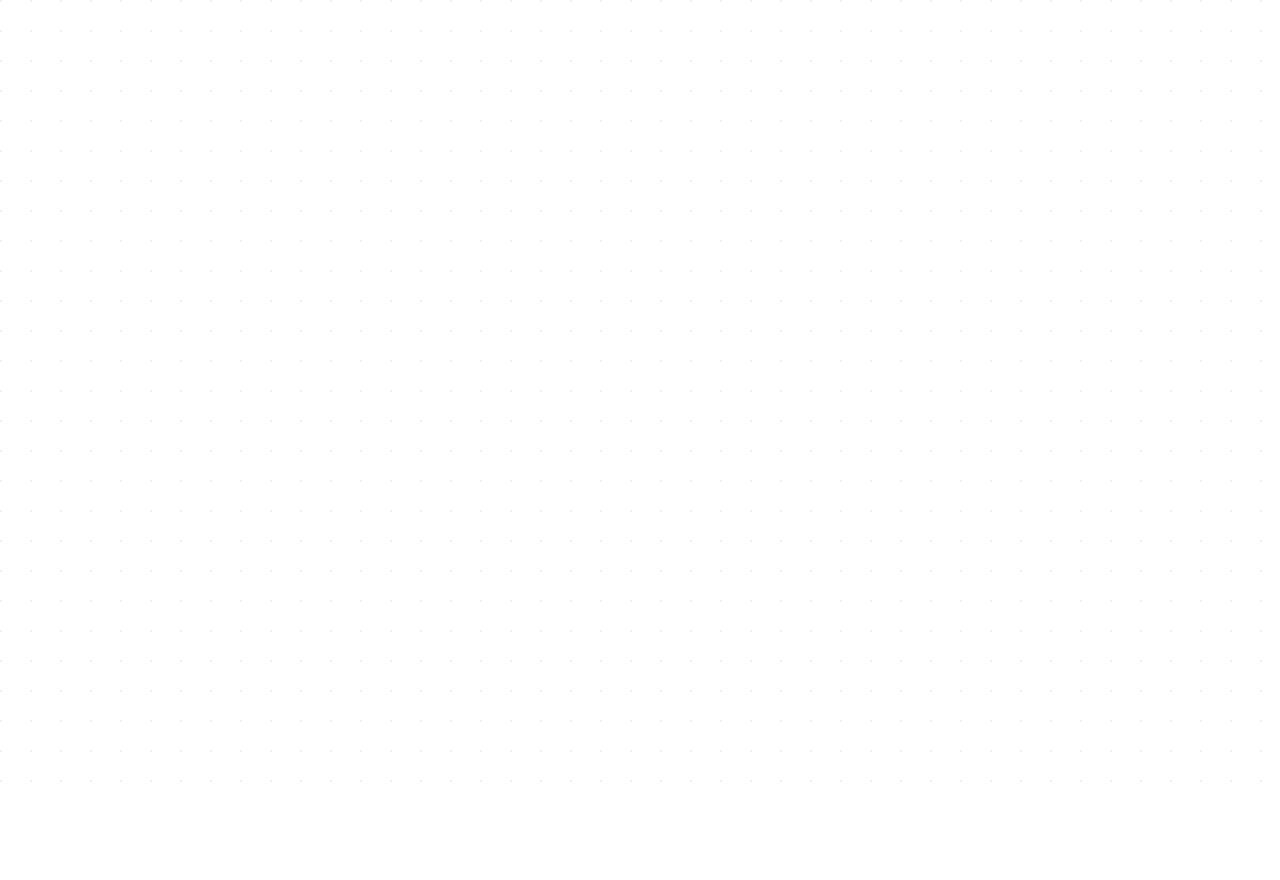
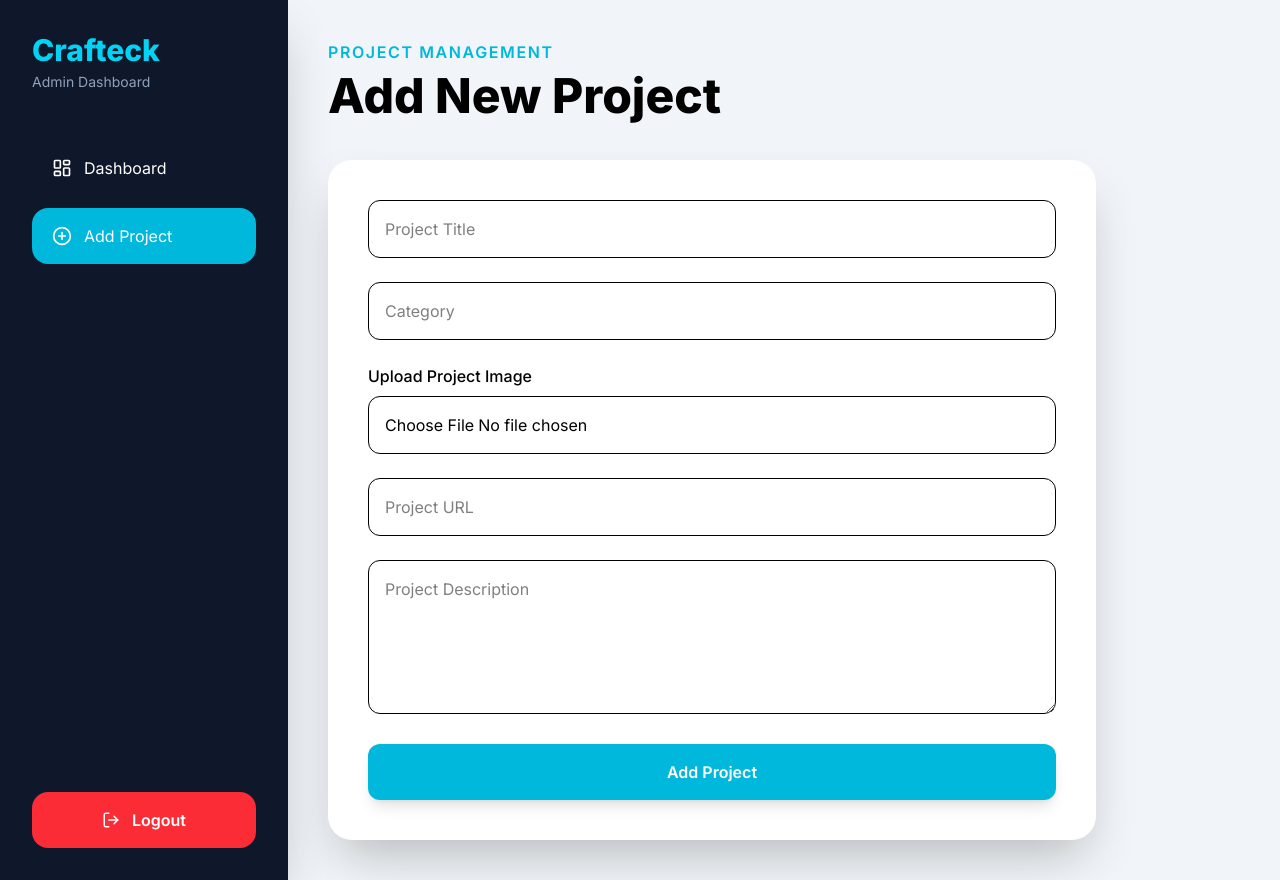
Before and after one commit to abhilashmarathe/crafteck, a React (Vite) app: page /admin/add-project in a window 1280 px wide. Before the commit this address had no page. Before the commit the page ends 800 px from the top, so only its background shows below. Built offline with nearby package versions, Linux system fonts and the light colour scheme.

Commit message:
Premium admin Dashboardupdate

```diff
--- a/src/App.jsx
+++ b/src/App.jsx
@@ -47,7 +47,7 @@ function App() {
         <Route path="/login" element={<Login />} />
         <Route path="/admin" element={<Admin />} />
         <Route path="/quote" element={<Quote />} />
-        <Route path="/add-project" element={<AddProject />} />
+        <Route path="/admin/add-project" element={<AddProject />} />
       </Routes>
     </BrowserRouter>
   );
--- a/src/components/AdminSidebar.jsx
+++ b/src/components/AdminSidebar.jsx
@@ -1,17 +1,69 @@
-import { Link } from "react-router-dom";
+import { Link, useLocation, useNavigate } from "react-router-dom";
+import supabase from "../lib/supabase";
+import { LayoutDashboard, PlusCircle, LogOut } from "lucide-react";
 
 function AdminSidebar() {
+  const location = useLocation();
+  const navigate = useNavigate();
+
+  async function handleLogout() {
+    await supabase.auth.signOut();
+    navigate("/login");
+  }
+
+  const menu = [
+    {
+      name: "Dashboard",
+      path: "/admin",
+      icon: LayoutDashboard,
+    },
+    {
+      name: "Add Project",
+      path: "/admin/add-project",
+      icon: PlusCircle,
+    },
+  ];
+
   return (
-    <aside className="w-72 bg-slate-900 text-white min-h-screen p-6">
-      <h2 className="text-2xl font-bold mb-10">
-        Crafteck Admin
-      </h2>
+    <aside className="w-72 min-h-screen bg-slate-900 text-white p-8 flex flex-col shadow-2xl">
 
-      <nav className="space-y-4">
-        <Link to="/admin">Dashboard</Link>
-        <Link to="/admin/projects">Projects</Link>
-        <Link to="/admin/add-project">Add Project</Link>
+      <div>
+        <h1 className="text-3xl font-black text-cyan-400">
+          Crafteck
+        </h1>
+        <p className="text-slate-400 mt-1 text-sm">
+          Admin Dashboard
+        </p>
+      </div>
+
+      <nav className="mt-12 space-y-3 flex-1">
+        {menu.map((item) => {
+          const Icon = item.icon;
+
+          return (
+            <Link
+              key={item.path}
+              to={item.path}
+              className={`flex items-center gap-3 px-5 py-4 rounded-2xl transition ${
+                location.pathname === item.path
+                  ? "bg-cyan-500 text-white"
+                  : "hover:bg-slate-800"
+              }`}
+            >
+              <Icon size={20} />
+              {item.name}
+            </Link>
+          );
+        })}
       </nav>
+
+      <button
+        onClick={handleLogout}
+        className="mt-auto flex items-center justify-center gap-3 bg-red-500 hover:bg-red-600 py-4 rounded-2xl font-semibold transition"
+      >
+        <LogOut size={18} />
+        Logout
+      </button>
     </aside>
   );
 }
--- a/src/pages/AddProject.jsx
+++ b/src/pages/AddProject.jsx
@@ -1,34 +1,176 @@
 import { useState } from "react";
 import supabase from "../lib/supabase";
+import AdminSidebar from "../components/AdminSidebar";
 
 function AddProject() {
   const [form, setForm] = useState({
-    title:"",
-    category:"",
-    description:"",
-    image:"",
-    project_url:""
+    title: "",
+    category: "",
+    description: "",
+    image: "",
+    project_url: "",
   });
 
-  async function submit(e){
+  const [loading, setLoading] = useState(false);
+
+  async function uploadImage(file) {
+    const fileName = `${Date.now()}-${file.name}`;
+
+    const { error } = await supabase.storage
+      .from("projects")
+      .upload(fileName, file);
+
+    if (error) {
+      alert(error.message);
+      return null;
+    }
+
+    const { data } = supabase.storage
+      .from("projects")
+      .getPublicUrl(fileName);
+
+    return data.publicUrl;
+  }
+
+  async function handleImage(e) {
+    const file = e.target.files[0];
+    if (!file) return;
+
+    setLoading(true);
+
+    const url = await uploadImage(file);
+
+    if (url) {
+      setForm({
+        ...form,
+        image: url,
+      });
+    }
+
+    setLoading(false);
+  }
+
+  async function submit(e) {
     e.preventDefault();
 
-    const { error } =
-      await supabase.from("projects").insert([form]);
+    setLoading(true);
 
-    if(error) alert(error.message);
-    else alert("Project added");
+    const { error } = await supabase
+      .from("projects")
+      .insert([form]);
+
+    setLoading(false);
+
+    if (error) {
+      alert(error.message);
+    } else {
+      alert("Project added successfully");
+
+      setForm({
+        title: "",
+        category: "",
+        description: "",
+        image: "",
+        project_url: "",
+      });
+    }
   }
 
   return (
-    <form onSubmit={submit} className="space-y-4">
-      <input placeholder="Title" />
-      <input placeholder="Category" />
-      <input placeholder="Image URL" />
-      <input placeholder="Project URL" />
-      <textarea placeholder="Description" />
-      <button>Add Project</button>
-    </form>
+    <div className="flex min-h-screen bg-slate-100 dark:bg-slate-950">
+
+      <AdminSidebar />
+
+      <main className="flex-1 p-10">
+
+        <div className="mb-10">
+          <p className="text-cyan-500 font-semibold uppercase tracking-widest">
+            Project Management
+          </p>
+
+          <h1 className="text-5xl font-black mt-2 dark:text-white">
+            Add New Project
+          </h1>
+        </div>
+
+        <div className="max-w-3xl bg-white dark:bg-slate-800 p-10 rounded-3xl shadow-2xl">
+
+          <form onSubmit={submit} className="space-y-6">
+
+            <input
+              placeholder="Project Title"
+              value={form.title}
+              onChange={(e)=>
+                setForm({...form,title:e.target.value})
+              }
+              className="w-full p-4 rounded-xl border dark:bg-slate-900 dark:text-white dark:border-slate-700"
+              required
+            />
+
+            <input
+              placeholder="Category"
+              value={form.category}
+              onChange={(e)=>
+                setForm({...form,category:e.target.value})
+              }
+              className="w-full p-4 rounded-xl border dark:bg-slate-900 dark:text-white dark:border-slate-700"
+              required
+            />
+
+            <div>
+              <label className="block mb-2 font-medium dark:text-white">
+                Upload Project Image
+              </label>
+
+              <input
+                type="file"
+                accept="image/*"
+                onChange={handleImage}
+                className="w-full p-4 rounded-xl border dark:bg-slate-900 dark:text-white dark:border-slate-700"
+                required
+              />
+            </div>
+
+            {form.image && (
+              <img
+                src={form.image}
+                alt="preview"
+                className="w-full h-56 object-cover rounded-2xl border"
+              />
+            )}
+
+            <input
+              placeholder="Project URL"
+              value={form.project_url}
+              onChange={(e)=>
+                setForm({...form,project_url:e.target.value})
+              }
+              className="w-full p-4 rounded-xl border dark:bg-slate-900 dark:text-white dark:border-slate-700"
+            />
+
+            <textarea
+              rows="5"
+              placeholder="Project Description"
+              value={form.description}
+              onChange={(e)=>
+                setForm({...form,description:e.target.value})
+              }
+              className="w-full p-4 rounded-xl border dark:bg-slate-900 dark:text-white dark:border-slate-700"
+              required
+            />
+
+            <button
+              type="submit"
+              disabled={loading}
+              className="w-full bg-cyan-500 hover:bg-cyan-600 disabled:bg-gray-400 text-white py-4 rounded-xl font-semibold shadow-lg hover:shadow-cyan-500/30 transition"
+            >
+              {loading ? "Uploading..." : "Add Project"}
+            </button>
+
+          </form>
+        </div>
+      </main>
+    </div>
   );
 }
 
--- a/src/pages/Admin.jsx
+++ b/src/pages/Admin.jsx
@@ -1,42 +1,21 @@
 import { useEffect, useState } from "react";
-import { useNavigate } from "react-router-dom";
 import supabase from "../lib/supabase";
 import AdminSidebar from "../components/AdminSidebar";
 
 function Admin() {
-  const navigate = useNavigate();
-
-  const [contacts, setContacts] = useState([]);
-  const [quotes, setQuotes] = useState([]);
   const [projects, setProjects] = useState([]);
-  const [tab, setTab] = useState("contacts");
 
   useEffect(() => {
-    checkUser();
-    fetchData();
+    fetchProjects();
   }, []);
 
-  async function checkUser() {
-    const {
-      data: { session },
-    } = await supabase.auth.getSession();
+  async function fetchProjects() {
+    const { data } = await supabase
+      .from("projects")
+      .select("*")
+      .order("id", { ascending: false });
 
-    if (!session) navigate("/login");
-  }
-
-  async function fetchData() {
-    const { data: leads } =
-      await supabase.from("leads").select("*");
-
-    const { data: quoteData } =
-      await supabase.from("quotes").select("*");
-
-    const { data: projectData } =
-      await supabase.from("projects").select("*");
-
-    setContacts(leads || []);
-    setQuotes(quoteData || []);
-    setProjects(projectData || []);
+    setProjects(data || []);
   }
 
   async function deleteProject(id) {
@@ -45,85 +24,91 @@ function Admin() {
       .delete()
       .eq("id", id);
 
-    fetchData();
-  }
-
-  async function logout() {
-    await supabase.auth.signOut();
-    navigate("/login");
+    fetchProjects();
   }
 
   return (
-    <div className="flex bg-slate-50 dark:bg-slate-950 min-h-screen">
+    <div className="flex min-h-screen bg-slate-100 dark:bg-slate-950">
 
       <AdminSidebar />
 
-      <main className="flex-1 p-8">
+      <main className="flex-1 p-10">
 
-        <div className="flex justify-between mb-10">
-          <h1 className="text-4xl font-bold dark:text-white">
-            Admin Dashboard
+        <div className="mb-10">
+          <p className="text-cyan-500 font-semibold uppercase tracking-widest">
+            Dashboard
+          </p>
+
+          <h1 className="text-5xl font-black mt-2 dark:text-white">
+            Welcome Back
           </h1>
-
-          <button
-            onClick={logout}
-            className="bg-red-500 px-6 py-3 rounded-xl text-white"
-          >
-            Logout
-          </button>
         </div>
 
-        <div className="flex gap-4 mb-8">
-          <button onClick={()=>setTab("contacts")}>
-            Contacts
-          </button>
+        <div className="grid md:grid-cols-3 gap-6 mb-12">
 
-          <button onClick={()=>setTab("quotes")}>
-            Quotes
-          </button>
-
-          <button onClick={()=>setTab("projects")}>
-            Projects
-          </button>
+          <div className="bg-white dark:bg-slate-800 p-8 rounded-3xl shadow-xl">
+            <h3 className="text-gray-500">Total Projects</h3>
+            <p className="text-5xl font-bold mt-3 dark:text-white">
+              {projects.length}
+            </p>
           </div>
 
-        {tab === "contacts" &&
-          contacts.map((item)=>(
-            <div key={item.id} className="p-4 bg-white rounded mb-3">
-              {item.name} - {item.email}
+          <div className="bg-white dark:bg-slate-800 p-8 rounded-3xl shadow-xl">
+            <h3 className="text-gray-500">Status</h3>
+            <p className="text-3xl font-bold mt-3 text-green-500">
+              Active
+            </p>
           </div>
-          ))
-        }
 
-        {tab === "quotes" &&
-          quotes.map((item)=>(
-            <div key={item.id} className="p-4 bg-white rounded mb-3">
-              {item.name} - {item.service}
+          <div className="bg-white dark:bg-slate-800 p-8 rounded-3xl shadow-xl">
+            <h3 className="text-gray-500">Database</h3>
+            <p className="text-3xl font-bold mt-3 text-cyan-500">
+              Healthy
+            </p>
           </div>
-          ))
-        }
 
-        {tab === "projects" &&
-          projects.map((item)=>(
+        </div>
+
+        <div className="bg-white dark:bg-slate-800 rounded-3xl shadow-xl p-8">
+
+          <h2 className="text-3xl font-bold mb-8 dark:text-white">
+            Projects
+          </h2>
+
+          <div className="space-y-5">
+            {projects.map((item) => (
               <div
                 key={item.id}
-              className="p-4 bg-white rounded mb-3 flex justify-between"
+                className="flex justify-between items-center p-5 rounded-2xl border dark:border-slate-700 hover:bg-slate-50 dark:hover:bg-slate-700 transition"
               >
+                <div className="flex items-center gap-5">
+                  <img
+                    src={item.image}
+                    alt=""
+                    className="w-20 h-16 object-cover rounded-xl"
+                  />
+
                   <div>
-                <h3>{item.title}</h3>
-                <p>{item.category}</p>
+                    <h3 className="font-bold text-lg dark:text-white">
+                      {item.title}
+                    </h3>
+                    <p className="text-gray-500">
+                      {item.category}
+                    </p>
+                  </div>
                 </div>
 
                 <button
-                onClick={()=>deleteProject(item.id)}
-                className="bg-red-500 text-white px-4 rounded"
+                  onClick={() => deleteProject(item.id)}
+                  className="bg-red-500 hover:bg-red-600 text-white px-5 py-2 rounded-xl"
                 >
                   Delete
                 </button>
               </div>
-          ))
-        }
+            ))}
+          </div>
 
+        </div>
       </main>
     </div>
   );
```
Lines whose indentation alone changed are shown as unchanged.
